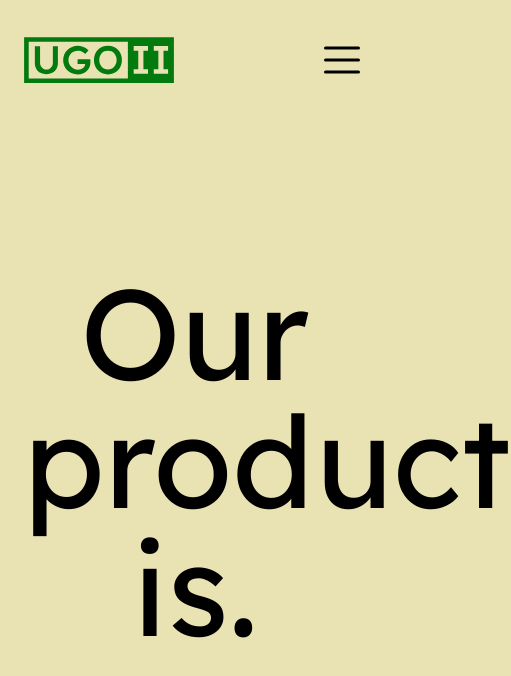
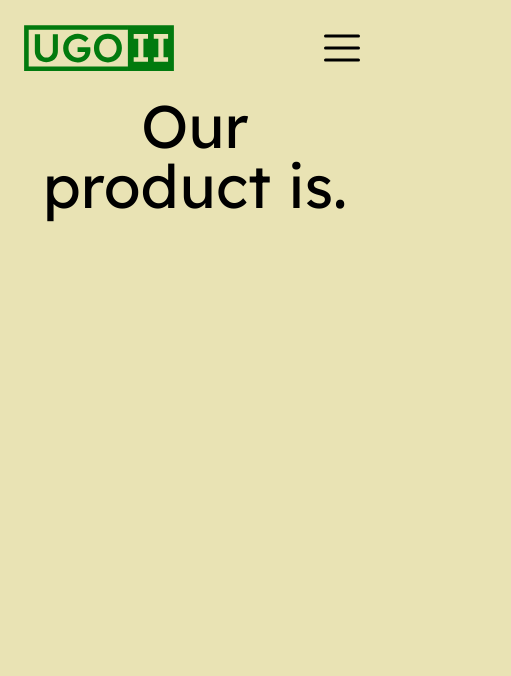
Before and after one commit to ktrieu/ugo-next, a Next.js app: page / in a window 390 px wide. Shown: the top 676 px of the page, 511 px wide, since content can reach past the window. Built offline with nearby package versions, Linux system fonts and the light colour scheme.

Commit message:
Add a full height hero container
It's exactly the size of the screen minus navbar height.

```diff
--- a/src/app/(home)/home_hero/HomeHero.tsx
+++ b/src/app/(home)/home_hero/HomeHero.tsx
@@ -1,12 +1,15 @@
+import { FullHeightHero } from "@/app/components/container";
 import styles from "./HomeHero.module.css";
 
 export const HomeHero = () => {
   return (
-    <h1 className="mx-auto text-9xl text-center my-40">
-      <span className={`${styles.hero} ${styles.our}`}>Our</span>{" "}
-      <span className={`${styles.hero} ${styles.product}`}>product</span>{" "}
-      <span className={`${styles.hero} ${styles.is}`}>is</span>
-      <span className={`${styles.hero} ${styles.dot}`}>.</span>
-    </h1>
+    <FullHeightHero>
+      <h1 className="mx-auto text-center text-6xl lg:text-9xl">
+        <span className={`${styles.hero} ${styles.our}`}>Our</span>{" "}
+        <span className={`${styles.hero} ${styles.product}`}>product</span>{" "}
+        <span className={`${styles.hero} ${styles.is}`}>is</span>
+        <span className={`${styles.hero} ${styles.dot}`}>.</span>
+      </h1>
+    </FullHeightHero>
   );
 };
--- a/src/app/components/container.tsx
+++ b/src/app/components/container.tsx
@@ -1,4 +1,5 @@
 import { ReactNode } from "react";
+import { NAVBAR_HEIGHT } from "./navbar";
 
 type ContainerProps = {
   children: ReactNode;
@@ -6,6 +7,14 @@ type ContainerProps = {
 
 export const ResponsiveContainer = (props: ContainerProps) => {
   return (
-    <div className="my-3 max-w-screen-lg mx-6 lg:mx-auto">{props.children}</div>
+    <div className="max-w-screen-lg mx-6 lg:mx-auto">{props.children}</div>
   );
 };
+
+export const FullHeightHero = (props: ContainerProps) => {
+  return (
+    <div className={`h-[calc(100vh-${NAVBAR_HEIGHT})] flex items-center`}>
+      <div className="mx-auto">{props.children}</div>
+    </div>
+  );
+};
--- a/src/app/components/navbar/index.tsx
+++ b/src/app/components/navbar/index.tsx
@@ -6,10 +6,14 @@ import desktopLogo from "public/logo_navbar_desktop.svg";
 import { NAVBAR_ITEMS } from "./items";
 import { MobileNavbar } from "./mobile";
 
+export const NAVBAR_HEIGHT = "6rem";
+
 const DesktopNavbar = () => {
   return (
     <ResponsiveContainer>
-      <nav className="flex items-center content-between py-6 gap-12">
+      <nav
+        className={`flex items-center content-between py-6 gap-12 h-[${NAVBAR_HEIGHT}]`}
+      >
         <>
           <div className="flex-1">
             <Link className="mr-auto" href="/">
--- a/src/app/not-found.tsx
+++ b/src/app/not-found.tsx
@@ -1,10 +1,11 @@
 import Link from "next/link";
 
-import { ResponsiveContainer } from "./components/container";
+import { FullHeightHero, ResponsiveContainer } from "./components/container";
 
 const NotFound = () => {
   return (
     <ResponsiveContainer>
+      <FullHeightHero>
         <h1 className="text-9xl text-primary">404</h1>
         <h3 className="text-6xl mb-6">Page not found.</h3>
         <p>
@@ -14,6 +15,7 @@ const NotFound = () => {
             home page.
           </Link>
         </p>
+      </FullHeightHero>
     </ResponsiveContainer>
   );
 };
```
Lines whose indentation alone changed are shown as unchanged.
